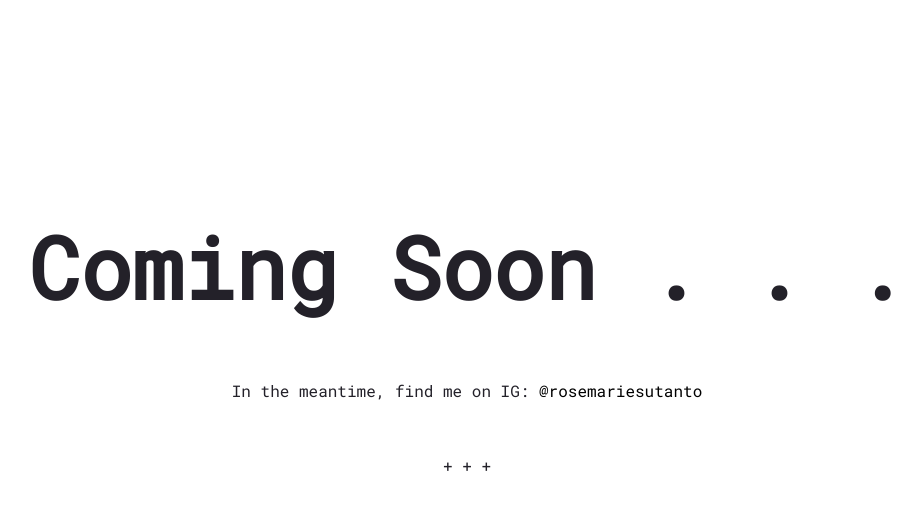
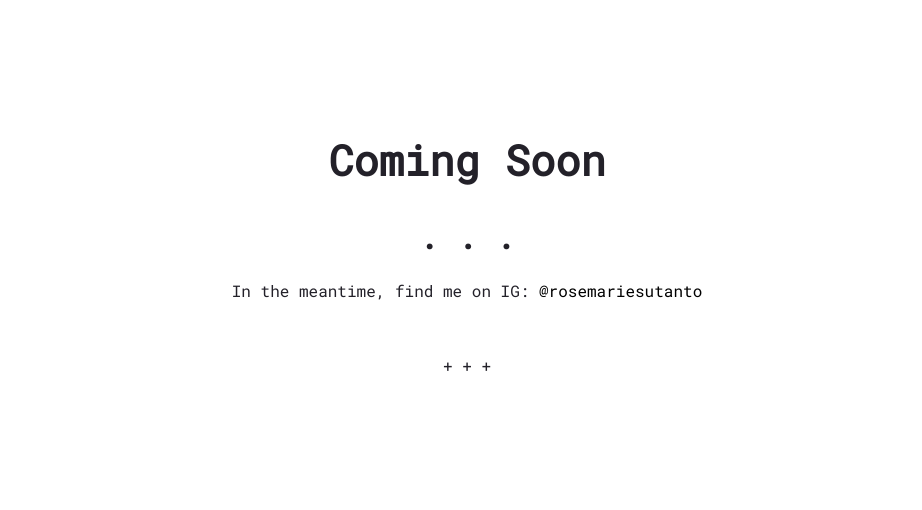
Before and after one commit to rosemariesutanto/officialwebsite, a Gatsby site: page / in a window 1280 px wide. Shown: the whole page, without its empty margins (173-1095 px from the left). Built offline with nearby package versions, Linux system fonts and the light colour scheme; Gatsby itself is replaced by a stand-in of ours.

Commit message:
changed font size lol

```diff
--- a/src/components/layout.js
+++ b/src/components/layout.js
@@ -8,8 +8,7 @@ const pageStyles = {
     padding: 96,
     fontFamily: "roboto mono",
     // backgroundImage: `url(${Background})`,
-    textAlign: "center",
-    marginTop: 56
+    textAlign: "center"
   }
 
 const Layout = ({ pageTitle, children }) => {
--- a/src/pages/index.js
+++ b/src/pages/index.js
@@ -6,7 +6,7 @@ import Layout from '../components/layout'
 // styles
 
 const titleStyle = {
-  fontSize: 86
+  fontSize: 42
 }
 
 const link = {
@@ -36,7 +36,8 @@ const IndexPage = () => {
       <div>
         <title>ROSEMARIE SUTANTO</title>
           <Layout pageTitle="">
-          <h1 style={titleStyle}>Coming Soon . . .</h1>
+          <h1 style={titleStyle}>Coming Soon</h1>
+          <h1>. . .</h1>
           <p>In the meantime, find me on IG: <a href="https://www.instagram.com/rosemariesutanto" style={link}>@rosemariesutanto</a></p>
           <p style={crosses}>+ + +</p>
          </Layout>
```
